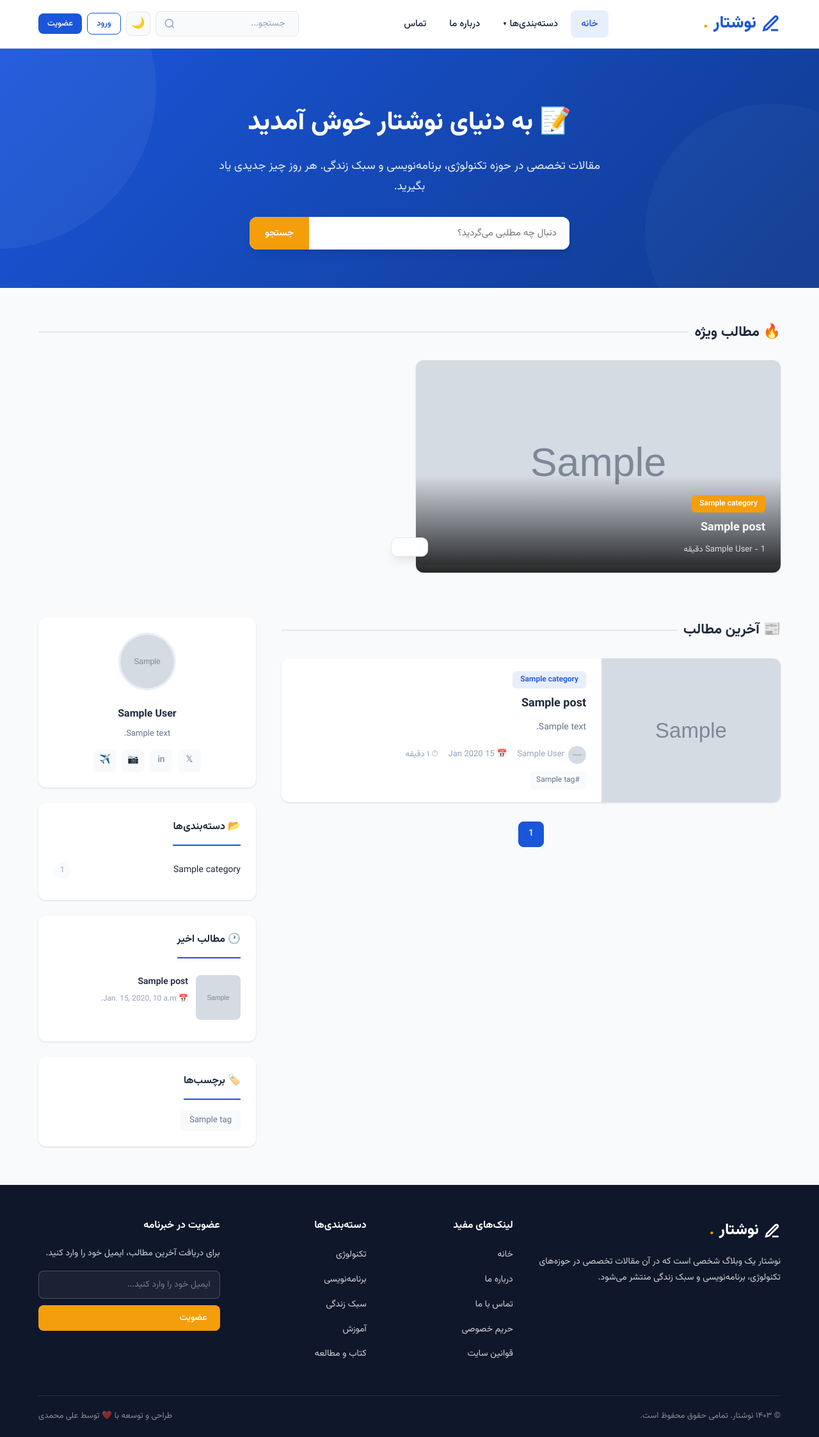
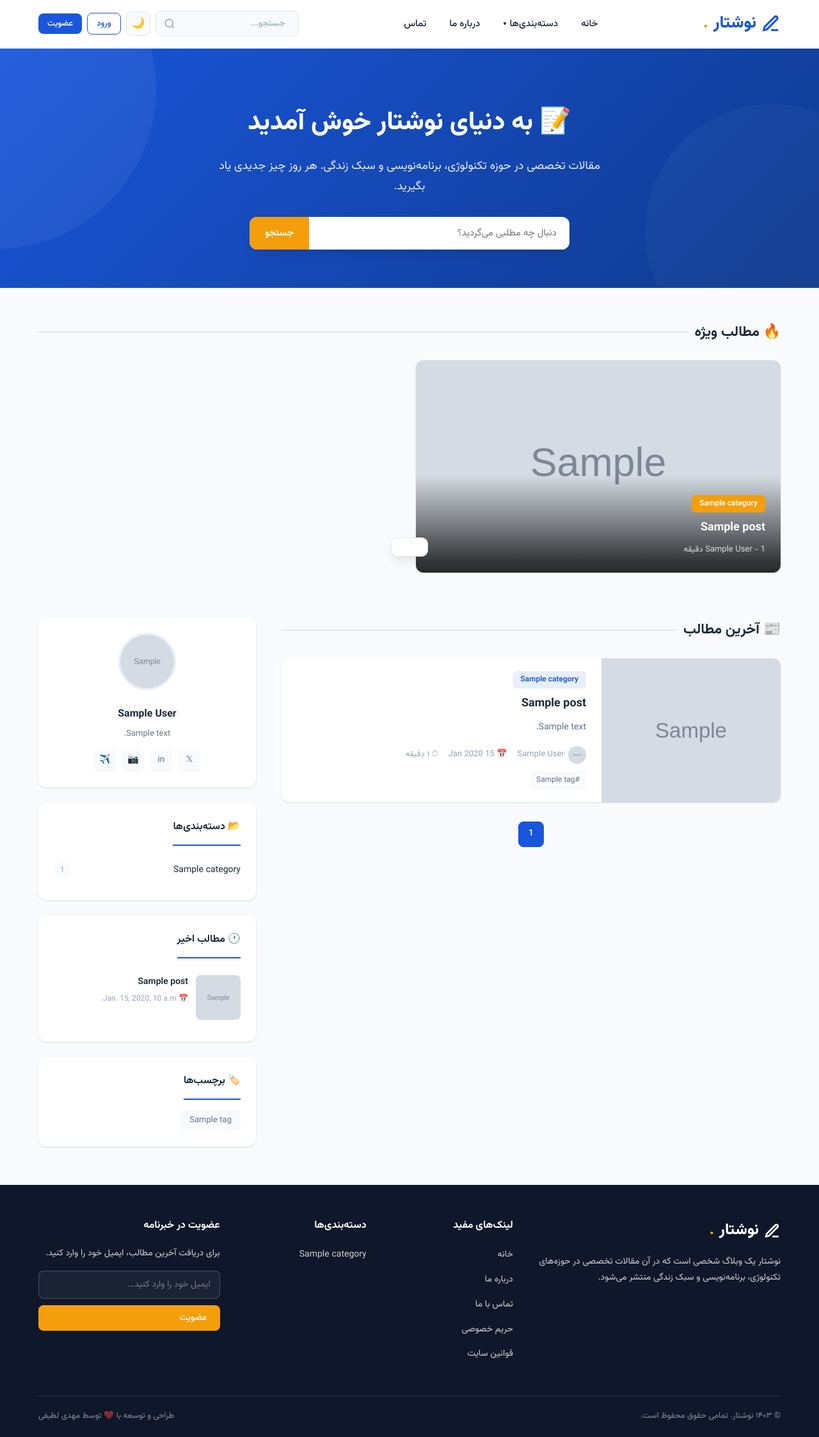
Before and after one commit to MahdiLatifi/Neveshtar-Blog, a Django app: page / in a window 1280 px wide. Shown: the whole page at 64% size. Run offline with Django 5.2, Linux system fonts and the light colour scheme; tables that the repository leaves empty hold one stand-in row (values such as "Sample post"); grey boxes marked "Sample" are stand-in pictures.

Commit message:
Fix some urls in pages

```diff
--- a/core/blog/admin.py
+++ b/core/blog/admin.py
@@ -5,7 +5,7 @@ from .models import Post, Category, Tag, Newsletter
 # Register your models here.
 @admin.register(Post)
 class PostAdmin(admin.ModelAdmin):
-    list_display = ('title', 'user', 'estimated_reading_time', 'short_code', 'view_count')
+    list_display = ('title', 'user', 'estimated_reading_time', 'short_code', 'view_count', 'is_featured', 'status')
 
 
 @admin.register(Category)
--- a/core/blog/views.py
+++ b/core/blog/views.py
@@ -52,10 +52,14 @@ class PostDetailView(DetailView):
     model = Post
     template_name = 'blog/post.html'
     context_object_name = 'post'
-    extra_context = {'categories': Category.objects.annotate(posts_count=Count('post'))}
 
     def get_queryset(self):
         return super().get_queryset().filter(status='published')
+
+    def get_context_data(self, **kwargs):
+        context = super().get_context_data(**kwargs)
+        context['categories'] = Category.objects.annotate(posts_count=Count('post'))
+        return context
 
 
 @require_POST
--- a/core/static/js/script.js
+++ b/core/static/js/script.js
@@ -411,7 +411,7 @@ $(document).ready(function() {
     $('#searchInput, #heroSearchInput').on('keyup', function(e) {
         if (e.key === 'Enter') {
             var q = $(this).val().trim();
-            if (q) window.location.href = '?search=' + encodeURIComponent(q);
+            if (q) window.location.href = `${BASE_URL}?search=` + encodeURIComponent(q);
         }
     });
 
--- a/core/templates/base.html
+++ b/core/templates/base.html
@@ -14,17 +14,17 @@
     <header class="header">
         <div class="header-main">
             <div class="container">
-                <a href="index.html" class="logo">
+                <a href="{% url 'index' %}" class="logo">
                     <svg width="30" height="30" viewBox="0 0 24 24" fill="none" stroke="currentColor" stroke-width="2.5"><path d="M12 20h9"/><path d="M16.5 3.5a2.121 2.121 0 1 1 3 3L7 19l-4 1 1-4L16.5 3.5z"/></svg>
                     نوشتار<span>.</span>
                 </a>
                 <nav class="nav">
-                    <a href="index.html">خانه</a>
+                    <a href="{% url 'index' %}">خانه</a>
                     <div class="nav-dropdown">
                         <button class="dropdown-toggle">دسته‌بندی‌ها <span class="arrow">▾</span></button>
                         <div class="dropdown-menu">
                             {% for cat in categories %}
-                            <a href="?cat={{ cat.name }}">{{ cat.name }}</a>
+                            <a href="{% url 'index' %}?cat={{ cat.name }}">{{ cat.name }}</a>
                             {% endfor %}
                         </div>
                     </div>
@@ -62,7 +62,7 @@
                 <div>
                     <h4>لینک‌های مفید</h4>
                     <ul class="footer-links">
-                        <li><a href="index.html">خانه</a></li>
+                        <li><a href="{% url 'index' %}">خانه</a></li>
                         <li><a href="about.html">درباره ما</a></li>
                         <li><a href="contact.html">تماس با ما</a></li>
                         <li><a href="#">حریم خصوصی</a></li>
@@ -72,11 +72,9 @@
                 <div>
                     <h4>دسته‌بندی‌ها</h4>
                     <ul class="footer-links">
-                        <li><a href="index.html?cat=تکنولوژی">تکنولوژی</a></li>
-                        <li><a href="index.html?cat=برنامه‌نویسی">برنامه‌نویسی</a></li>
-                        <li><a href="index.html?cat=سبک زندگی">سبک زندگی</a></li>
-                        <li><a href="index.html?cat=آموزش">آموزش</a></li>
-                        <li><a href="index.html?cat=کتاب">کتاب و مطالعه</a></li>
+                        {% for cat in categories %}
+                        <li><a href="{% url 'index' %}?cat={{ cat.name }}">{{ cat.name }}</a></li>
+                        {% endfor %}
                     </ul>
                 </div>
                 <div class="footer-newsletter">
@@ -88,7 +86,7 @@
             </div>
             <div class="footer-bottom">
                 <span>© ۱۴۰۳ نوشتار. تمامی حقوق محفوظ است.</span>
-                <span>طراحی و توسعه با ❤️ توسط علی محمدی</span>
+                <span>طراحی و توسعه با ❤️ توسط مهدی لطیفی</span>
             </div>
         </div>
     </footer>
@@ -136,9 +134,9 @@
 
     <script src="{% static 'js/jquery-3.7.1.min.js' %}"></script>
     <script>
-        const API_BASE = 'http://localhost:8000';
+        const BASE_URL = '{{ request.scheme }}://{{ request.get_host }}';
         const ENDPOINTS = {
-            newsletter: `${API_BASE}{% url 'newsletter-subscribe' %}`
+            newsletter: `${BASE_URL}{% url 'newsletter-subscribe' %}`
         }
     </script>
     <script src="{% static 'js/script.js' %}"></script>
--- a/core/templates/blog/includes/blog_tags.html
+++ b/core/templates/blog/includes/blog_tags.html
@@ -2,7 +2,7 @@
     <h3 class="widget-title">🏷️ برچسب‌ها</h3>
     <div class="tags-cloud">
         {% for tag in tags %}
-        <a href="?tag={{ tag.name }}">{{ tag.name }}</a>
+        <a href="{% url 'index' %}?tag={{ tag.name }}">{{ tag.name }}</a>
         {% endfor %}
     </div>
 </div>
--- a/core/templates/blog/includes/categories.html
+++ b/core/templates/blog/includes/categories.html
@@ -2,7 +2,7 @@
     <h3 class="widget-title">📂 دسته‌بندی‌ها</h3>
     <ul class="cat-list">
         {% for cat in categories %}
-        <li><a href="?cat={{ cat.name }}">{{ cat.name }} <span>{{ cat.posts_count }}</span></a></li>
+        <li><a href="{% url 'index' %}?cat={{ cat.name }}">{{ cat.name }} <span>{{ cat.posts_count }}</span></a></li>
         {% endfor %}
     </ul>
 </div>
--- a/core/templates/blog/includes/featured_posts.html
+++ b/core/templates/blog/includes/featured_posts.html
@@ -4,9 +4,9 @@
         <h2 class="section-title">🔥 مطالب ویژه</h2>
         <div class="featured-grid">
             {% for post in featured_posts %}
-            <a href="post.html?id=0" class="featured-card">
+            <a href="{% url 'post-detail' slug=post.slug %}" class="featured-card">
                 <img src="{{ post.image.url }}"
-                     alt="">
+                     alt="{{ post.title }}">
                 <div class="overlay">
                     <span class="cat">{{ post.category.name }}</span>
                     <h3>{{ post.title }}</h3>
--- a/core/templates/blog/includes/latest_posts.html
+++ b/core/templates/blog/includes/latest_posts.html
@@ -2,9 +2,9 @@
     <h3 class="widget-title">🕐 مطالب اخیر</h3>
     <div id="recentPosts">
         {% for post in latest_posts %}
-        <div class="recent-post"><a href="post.html?id=0"><img
+        <div class="recent-post"><a href="{% url 'post-detail' slug=post.slug %}"><img
                 src="{{ post.image.url }}"
-                alt="">
+                alt="{{ post.title }}">
             <div><h4>{{ post.title|truncatechars:50 }}</h4>
                 <div class="date">📅 {{ post.published_at }}</div>
             </div>
```
